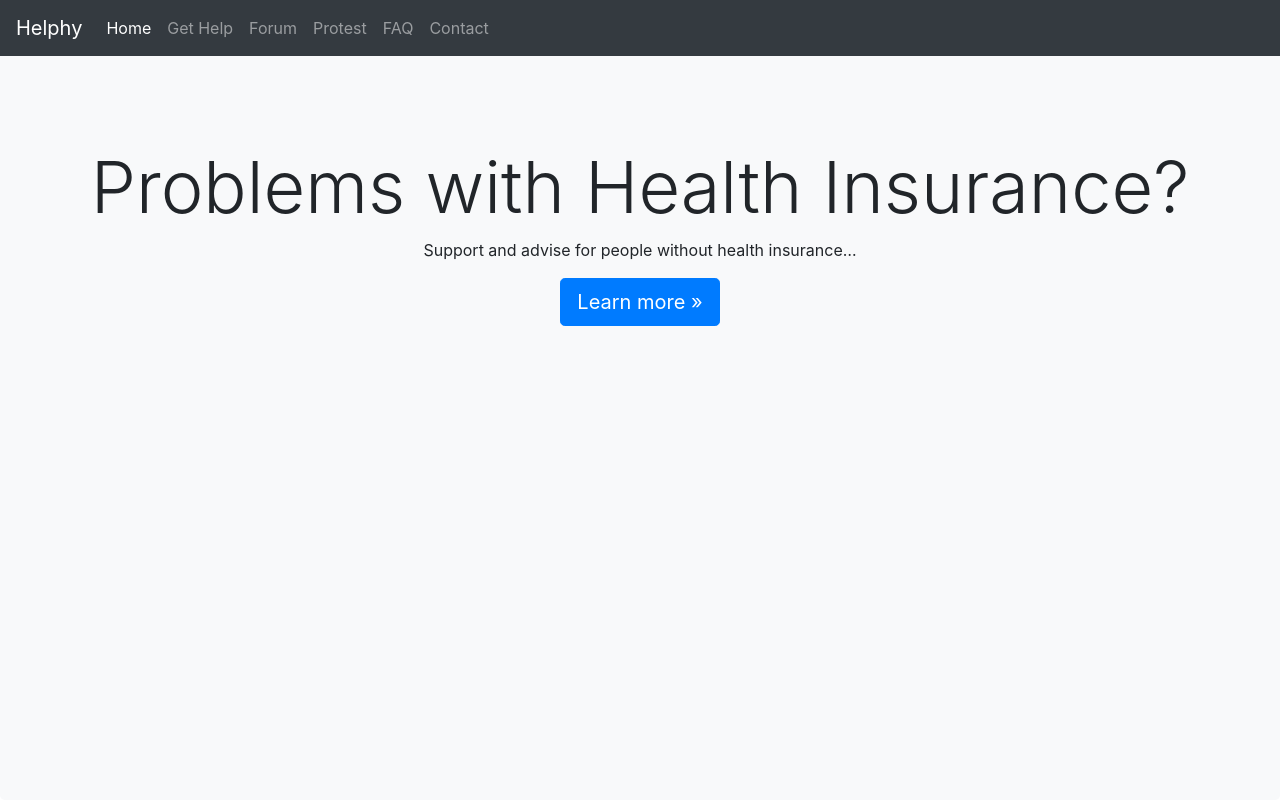
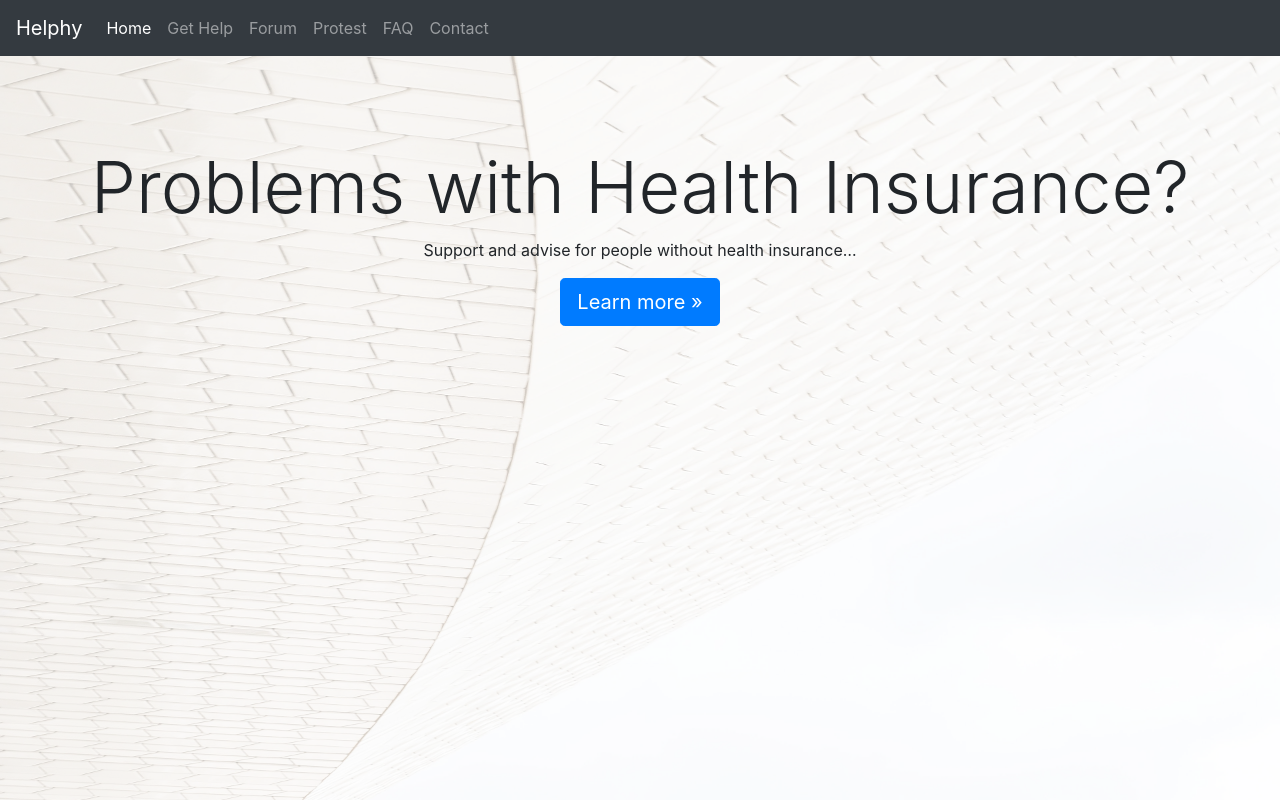
Before and after one commit to BjoernSchmudde/helphy, a plain HTML site: page index.html in a window 1280 px wide. Shown: the top 801 px of the page. Drawn offline with nearby package versions, Linux system fonts and the light colour scheme.

Commit message:
added background image to landing page

```diff
--- a/style.css
+++ b/style.css
@@ -7,7 +7,7 @@
 }
 
 .parallax {
-  background-image: url(/images/barbara-sampaio-236871-unsplash.jpg);
+  background-image: url(/src/img/background.jpg);
   min-height: 100%;
   background-attachment: fixed;
   background-position: center;
@@ -32,6 +32,7 @@
   margin: 0 auto;
   text-align: center;
   padding: 0 1rem;
+}
 .info-text {
   padding-top: 4em;
 }
```
Also changed, not shown: src/img/background.jpg (added), 1 other file.
